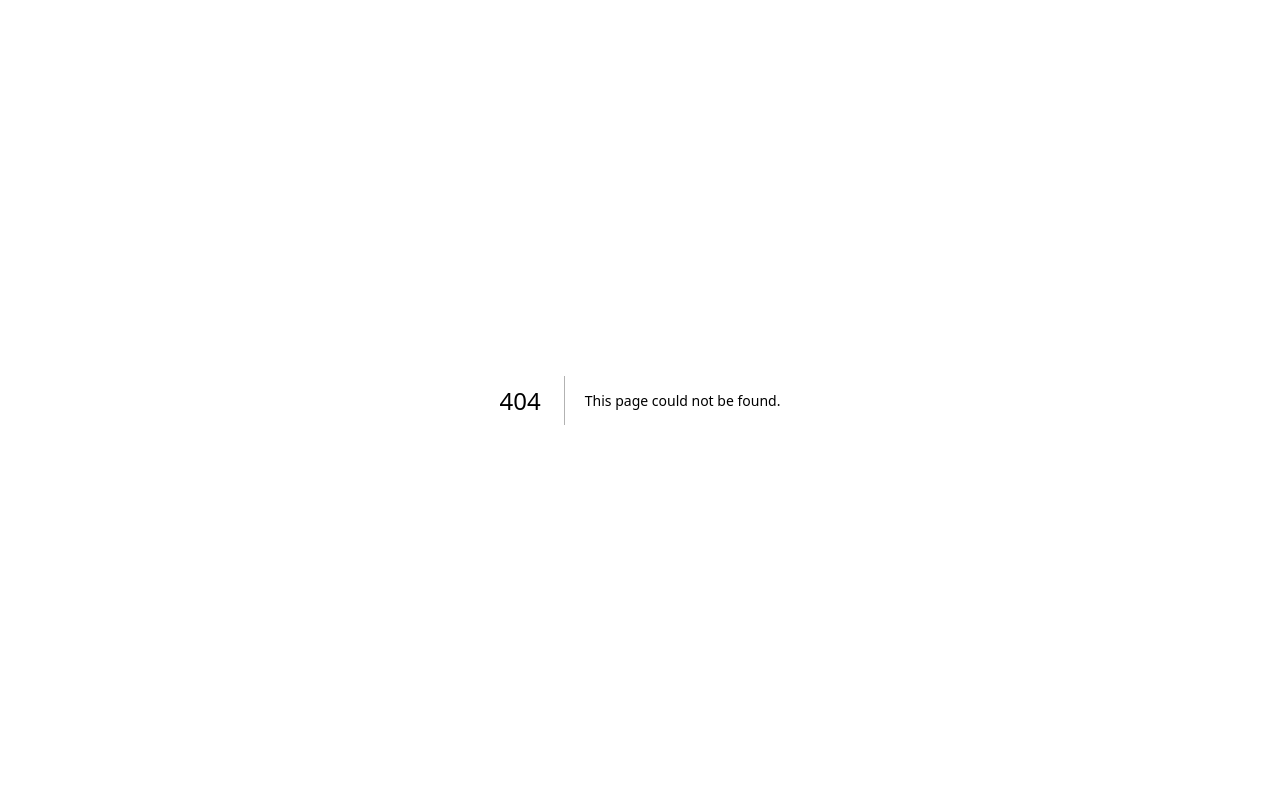
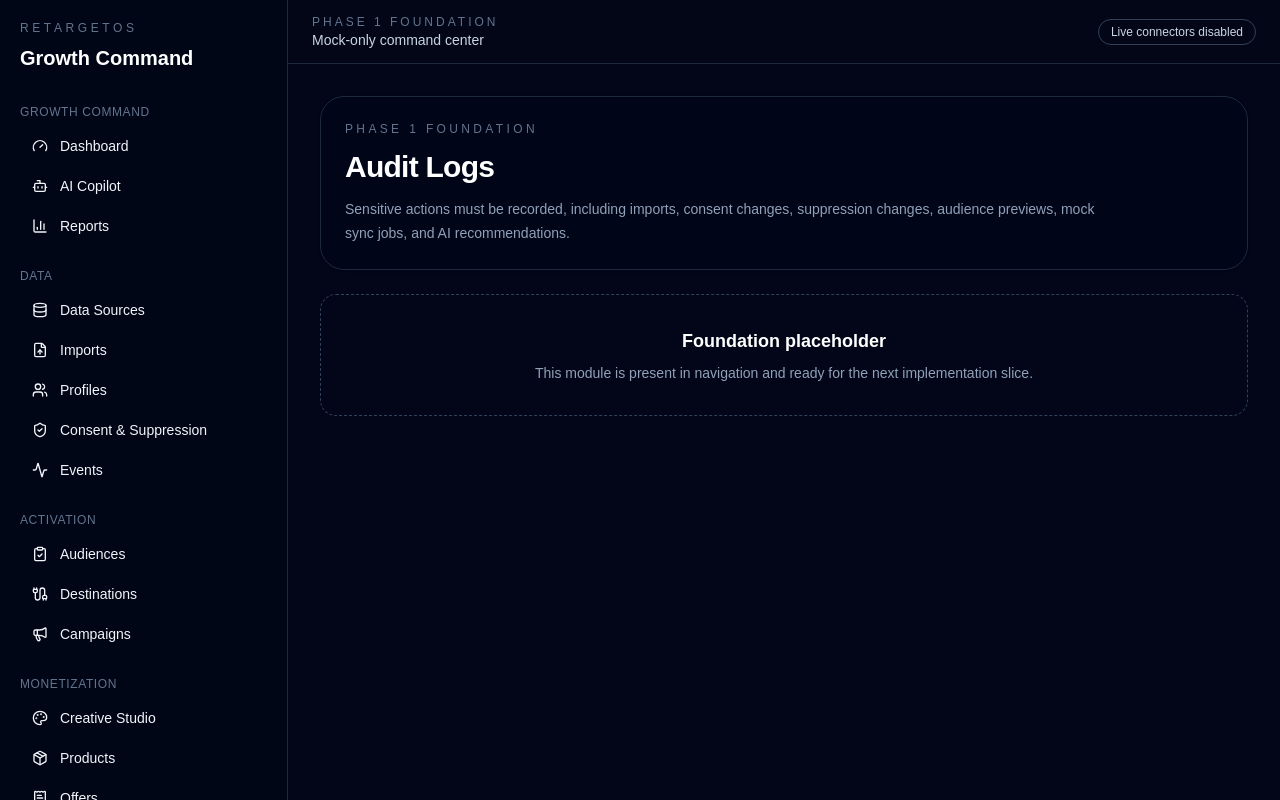
Before and after one commit to besfeng23/RetargetOS, a Next.js app: page /audit-logs in a window 1280 px wide. Before the commit this address had no page. Shown: the top 800 px of the page. Built offline with nearby package versions, Linux system fonts and the light colour scheme.

Commit message:
Add audit logs route

```diff
--- /dev/null
+++ b/src/app/audit-logs/page.tsx
@@ -0,0 +1,10 @@
+import { AppShell } from "@/components/app-shell";
+import { ModulePage } from "@/components/module-page";
+
+export default function AuditLogsPage() {
+  return (
+    <AppShell>
+      <ModulePage title="Audit Logs" description="Sensitive actions must be recorded, including imports, consent changes, suppression changes, audience previews, mock sync jobs, and AI recommendations." />
+    </AppShell>
+  );
+}
```
